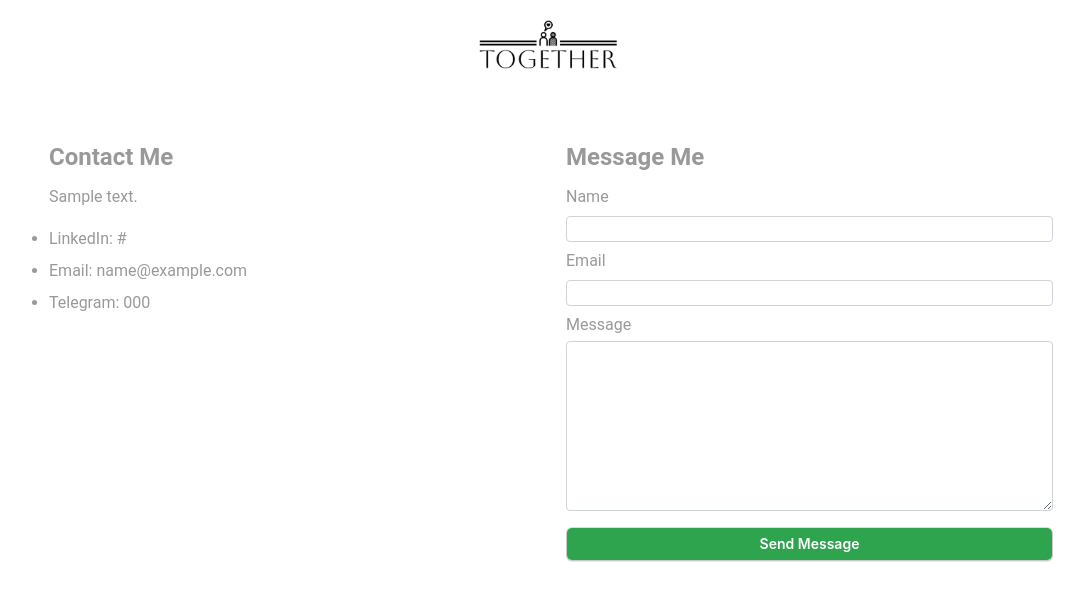
After one commit to Sajjad-mansouri/together-social-app, a Django app: page /contact-me/ in a window 1280 px wide. The commit adds this page. Shown: the top 602 px of the page, without its empty margins (89-1173 px from the left). Run offline with Django 5.2, Linux system fonts and the light colour scheme; tables that the repository leaves empty hold one stand-in row (values such as "Sample post").

Commit message:
create contact-me page ,some style change in login page and some improvement

```diff
--- a/account/models.py
+++ b/account/models.py
@@ -53,3 +53,13 @@ class Notification(models.Model):
 
 	class Meta:
 		indexes=[models.Index(fields=['content_type','object_id'])]
+
+class AboutSite(models.Model):
+	text=models.TextField()
+	created=models.DateTimeField(auto_now_add=True)
+
+class SiteManager(models.Model):
+	description=models.TextField()
+	linkedin=models.CharField(max_length=100)
+	email=models.EmailField()
+	telegram=models.CharField(max_length=100)
--- a/account/views.py
+++ b/account/views.py
@@ -10,7 +10,7 @@ from django.contrib import messages
 
 from .forms import ProfileForm,UserForm,CustomCreationForm
 from .emailconf import EmailConfirmation
-
+from .models import SiteManager
 User_Model=get_user_model()
 
 class UpdateProfile(LoginRequiredMixin,SuccessMessageMixin,UpdateView):
@@ -76,3 +76,12 @@ class SearchView(LoginRequiredMixin,TemplateView):
 
 class NotificationView(LoginRequiredMixin,TemplateView):
 	template_name='together/notification.html'
+
+
+class ContactMe(TemplateView):
+	template_name='together/contact-me.html'
+
+	def get_context_data(self,**kwargs):
+		context=super().get_context_data(**kwargs)
+		context['manager']=SiteManager.objects.first()
+		return context
--- a/api/serializers.py
+++ b/api/serializers.py
@@ -433,3 +433,9 @@ class ReportProblemSerializer(serializers.ModelSerializer):
 	class Meta:
 		model=ReportProblem
 		fields=['user','report']
+
+
+class MessageSerializer(serializers.Serializer):
+	name=serializers.CharField(max_length=100)
+	email = serializers.EmailField()
+	message=serializers.CharField(max_length=None)
--- a/api/urls.py
+++ b/api/urls.py
@@ -43,7 +43,9 @@ urlpatterns=[
 
 	path('restriction/<str:to_user>/',views.RestrictionApiView.as_view(),name='restriction'),
 
-	path('report-problem/',views.ReportProblemApiView.as_view(),name='report-problem')
+	path('report-problem/',views.ReportProblemApiView.as_view(),name='report-problem'),
+
+	path('message/',views.Message.as_view(),name='message')
 
 
 
--- a/config/urls.py
+++ b/config/urls.py
@@ -19,7 +19,7 @@ from django.urls import path,include
 from django.conf import settings
 from django.conf.urls.static import static
 
-from account.views import SearchView,NotificationView
+from account.views import SearchView,NotificationView,ContactMe
 urlpatterns = [
     path('admin/', admin.site.urls),
     path('account/',include('account.urls')),
@@ -27,6 +27,7 @@ urlpatterns = [
     path('',include('social.urls')),
     path('search/',SearchView.as_view(),name='search'),
     path('notifications/',NotificationView.as_view(),name='notifications'),
+    path('contact-me/',ContactMe.as_view(),name='contact-me')
 
 ]
 
--- /dev/null
+++ b/static/css/contact_me_style.css
@@ -0,0 +1,126 @@
+* {
+    padding: 0;
+    margin: 0;
+    box-sizing: border-box;
+}
+
+body {
+  font-family: "Roboto", -apple-system, BlinkMacSystemFont, "Segoe UI", Roboto, "Helvetica Neue", Arial, "Noto Sans", sans-serif, "Apple Color Emoji", "Segoe UI Emoji", "Segoe UI Symbol", "Noto Color Emoji";
+  background-color: #fff;
+  color: #999;
+  line-height: 2; }
+
+
+.header img{
+  width: 200px;
+  margin: 0 auto;
+  display: block;
+}
+.content{
+  padding: 2rem 0;
+}
+
+.container{
+  max-width: 80%;
+  margin: 0 auto;
+}
+.row{
+  display: grid;
+  grid-template-columns: 5fr 5fr;
+  align-content: center;
+  gap:10px;
+
+
+}
+.about-me{
+
+}
+.about-me p{
+  margin-bottom: 10px;
+}
+
+label{
+  display: block;
+}
+.about-me{
+  padding: 10px;
+}
+.contact-form{
+  padding: 10px;
+}
+
+@media screen and (max-width: 768px){
+
+  .row{
+
+    grid-template-columns: 1fr;
+  }
+  .about-me {
+
+    margin-bottom: 20px;
+
+  }
+}
+input,textarea{
+  width: 100%;
+  font-size: 16px;
+  font-weight: 400;
+  line-height: 1.5;
+  color: #212529;
+  background-color: #fff;
+  background-clip: padding-box;
+  border: 1px solid #ced4da;
+  appearance: none;
+  border-radius: 4px;
+  transition: border-color .15s ease-in-out,box-shadow .15s ease-in-out;
+}
+ input :focus{
+      color: #212529;
+      background-color: #fff;
+      border-color: #86b7fe;
+      outline: 0;
+      box-shadow: 0 0 0 0.25rem rgb(13 110 253 / 25%);
+  }
+
+
+
+ .submit {
+  appearance: none;
+  background-color: #2ea44f;
+  border: 1px solid rgba(27, 31, 35, .15);
+  border-radius: 6px;
+  box-shadow: rgba(27, 31, 35, .1) 0 1px 0;
+  box-sizing: border-box;
+  color: #fff;
+  cursor: pointer;
+  display: inline-block;
+  font-family: -apple-system,system-ui,"Segoe UI",Helvetica,Arial,sans-serif,"Apple Color Emoji","Segoe UI Emoji";
+  font-size: 14px;
+  font-weight: 600;
+  line-height: 20px;
+  padding: 6px 16px;
+  position: relative;
+  text-align: center;
+  text-decoration: none;
+  user-select: none;
+  -webkit-user-select: none;
+  touch-action: manipulation;
+  vertical-align: middle;
+  white-space: nowrap;
+  margin-top: 5px;
+}
+
+
+div.alert {
+  color: #721c24;
+  padding: 10px;
+  background-color: #f8d7da;
+
+}
+
+div.form-message-success{
+  color: #0a3622;
+  background-color: #d1e7dd;
+  padding: 10px;
+  border-color: #a3cfbb;
+}
--- a/static/css/style.css
+++ b/static/css/style.css
@@ -42,6 +42,7 @@ img{
 
   .drop-down section.drop-down-content a img{
     width: 25px;
+    margin-right: 0;
   }
 
   /* Change color of dropdown links on hover */
--- /dev/null
+++ b/static/js/contact.js
@@ -0,0 +1,67 @@
+import { getToken } from './get-token.js'
+
+const baseUrl = window.location.origin
+let contactForm=document.getElementById('contactForm')
+contactForm.addEventListener('submit',async function(event){
+	event.preventDefault()
+	let alerts=document.querySelectorAll('.alert')
+	alerts.forEach(element=>{
+		element.remove()
+	})
+	let formData=new FormData(contactForm)
+	let emailReg= /^[a-zA-Z0-9.!#$%&'*+/=?^_`{|}~-]+@[a-zA-Z0-9-]+(?:\.[a-zA-Z0-9-]+)*$/;
+	let errors
+	for(let pair of formData.entries()){
+		if(pair[1]==''){
+			errors=true
+			let message=document.createElement('div')
+			message.classList.add('alert')
+			message.textContent=`${pair[0]} should not be empty`
+			let inputContainer=document.querySelector(`.${pair[0]}`)
+			console.log(inputContainer)
+			inputContainer.append(message)
+		}
+		if(pair[0]=='email' && pair[1]!=''){
+			if(pair[1].match(emailReg)){
+
+			}else{
+				errors=true
+				let message=document.createElement('div')
+				message.classList.add('alert')
+				message.textContent=`not valid email`
+				let inputContainer=document.querySelector(`.${pair[0]}`)
+				console.log(inputContainer)
+				inputContainer.append(message)
+			}
+
+		}
+	}
+
+	if(!errors){
+
+		console.log(JSON.stringify(Object.fromEntries(formData)))
+		let response = await fetch(`${baseUrl}/api/message/`,{
+			method: 'POST',
+			headers:{
+
+				'Content-Type' : 'application/json'
+			},
+			body:JSON.stringify(Object.fromEntries(formData))
+		})
+		let data=await response.json()
+		if(response.ok){
+			let inputs=document.querySelectorAll('.inputs')
+			inputs.forEach(element=>{
+				console.log(element)
+				element.value=''
+
+			})
+			let contactForm=document.querySelector('.contact-form')
+
+			let successAlert=document.createElement('div')
+			successAlert.classList.add('form-message-success')
+			contactForm.prepend(successAlert)
+			successAlert.textContent='Your message sent'
+		}
+	}
+})
--- a/static/js/main.js
+++ b/static/js/main.js
@@ -2318,6 +2318,7 @@ async function fetchReports(postOwner,postId,reportModal){
             reportLink.href='#'
             reportListDiv.append(reportLink)
             reportLink.addEventListener('click',(event)=>{
+                event.preventDefault()
                 event.stopPropagation()
                 let objectTyp='post'
                 report(link.id,postId,objectTyp,postOwner)
--- /dev/null
+++ b/templates/email/message_admin.txt
@@ -0,0 +1,2 @@
+{{user}} sent you this message:
+{{message}}
--- a/templates/registration/base_registration.html
+++ b/templates/registration/base_registration.html
@@ -5,7 +5,7 @@
     <meta charset="UTF-8">
     <meta http-equiv="X-UA-Compatible" content="IE=edge">
     <meta name="viewport" content="width=device-width, initial-scale=1.0">
-    <title>Instagram</title>
+    <title>Together</title>
     <link rel="stylesheet" href="{%static 'sass/vender/bootstrap.css' %}">
     <link rel="stylesheet" href="{%static 'sass/vender/bootstrap.min.css' %}">
 
--- /dev/null
+++ b/templates/together/contact-me.html
@@ -0,0 +1,84 @@
+{%load static%}
+<!doctype html>
+<html lang="en">
+  <head>
+    <!-- Required meta tags -->
+    <meta charset="utf-8">
+    <meta name="viewport" content="width=device-width, initial-scale=1, shrink-to-fit=no">
+    <link href="https://fonts.googleapis.com/css?family=Poppins:300,400,500,700,900&display=swap" rel="stylesheet">
+
+
+
+    <link rel="stylesheet" href="{%static 'css/contact_me_style.css'%}">
+
+    <title>Contact Me</title>
+  </head>
+  <body>
+
+  	<div class="header">
+  		<a href="{%url 'home'%}"><img src="{%static 'images/logo_main.png'%}"></a>
+  	</div>
+  <div class="content">
+
+    <div class="container">
+      <div class="row">
+        <div class="about-me">
+
+          <h2>Contact Me</h2>
+          <p class="mb-5">{{manager.description}}</p>
+
+          <ul class="list-unstyled pl-md-5 mb-5">
+            <li class="conection-ways">
+              <span class="c1"><span class="icon-map">LinkedIn:</span></span> {{manager.linkedin}}
+            </li>
+            <li class="c2"><span class="mr-3"><span class="icon-phone">Email: </span></span> {{manager.email}}</li>
+            <li class="c3"><span class="mr-3">Telegram:<span class="icon-envelope-o"></span></span> {{manager.telegram}}</li>
+          </ul>
+        </div>
+
+        <div class="contact-form">
+        	<h2>Message Me</h2>
+
+          <form class="mb-5" method="post" id="contactForm" name="contactForm">
+
+
+              <div class="name">
+                <label for="name" class="col-form-label">Name</label>
+                <input type="text" class="inputs" name="name" id="name">
+
+              </div>
+
+
+              <div class="email">
+                <label for="email" class="col-form-label">Email</label>
+                <input type="text" class="inputs" name="email" id="email">
+              </div>
+
+
+
+              <div class="message">
+                <label for="message" class="col-form-label">Message</label>
+                <textarea class="inputs" name="message" id="message" cols="30" rows="7"></textarea>
+              </div>
+
+
+              <div class="col-md-12">
+                <input type="submit" value="Send Message" class="btn submit">
+                <span class="submitting"></span>
+              </div>
+
+
+          </form>
+
+          <div id="form-message-warning mt-4"></div>
+
+        </div>
+      </div>
+
+
+
+  </div>
+
+    <script type="module" src="{% static 'js/contact.js' %}"></script>
+  </body>
+</html>
--- a/templates/together/profile.html
+++ b/templates/together/profile.html
@@ -135,7 +135,7 @@
                             <span>just now</span>
                         </div>
                         {%if user.is_authenticated%}
-                        <div class="more" data-bs-toggle="modal" data-bs-target="#delete_modal">
+                        <div class="more post-more" data-bs-toggle="modal" data-bs-target="#delete_modal">
                             <img src="{% static 'images/show_more.png' %}" alt="show more">
                         </div>
                         {%endif%}
@@ -181,7 +181,7 @@
                             <span class="circle">.</span>
                             <span>{{post.created|naturaltime}}</span>
                         </div>
-                        <div class="more">
+                        <div class="more post-more">
                             <img src="{% static 'images/show_more.png' %}" alt="show more">
                         </div>
                     </div>
```
Also changed, not shown: account/admin.py (+9 -1 lines), api/views.py (+31 -3 lines), social/views.py (+6 -3 lines), static/css/register_style.css (+23 -7 lines), static/js/login.js (+7 -4 lines), templates/registration/login.html (+9 -1 lines).
